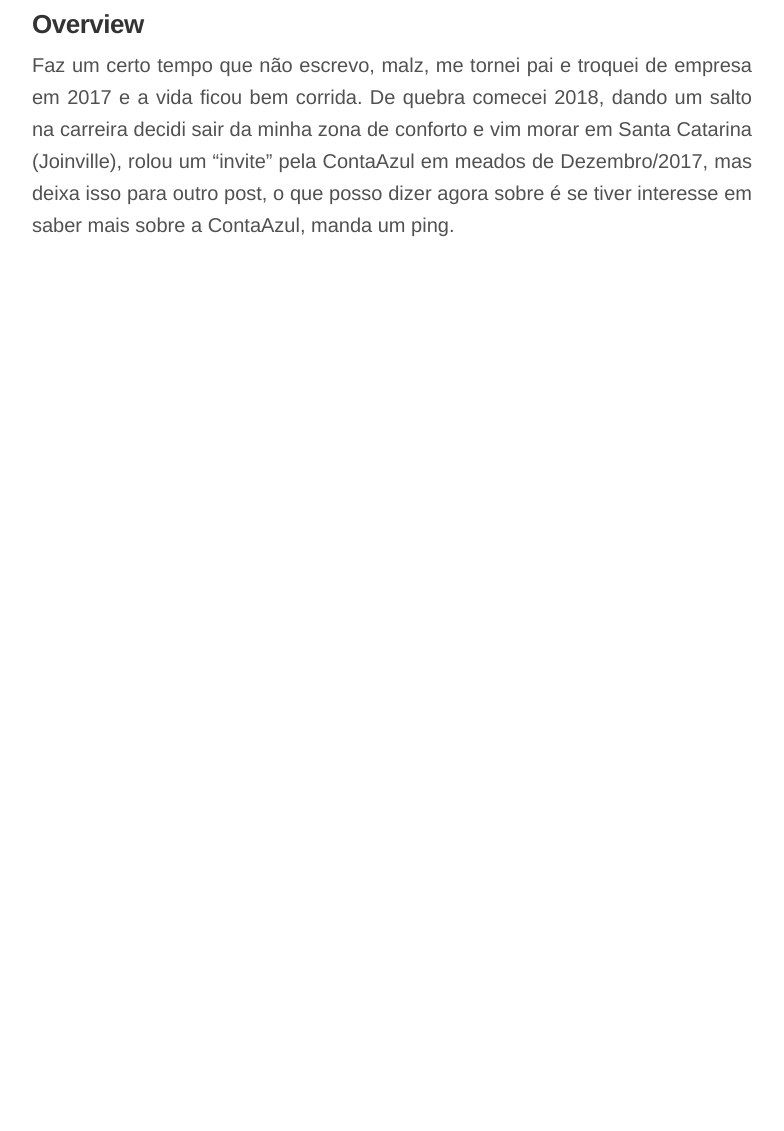
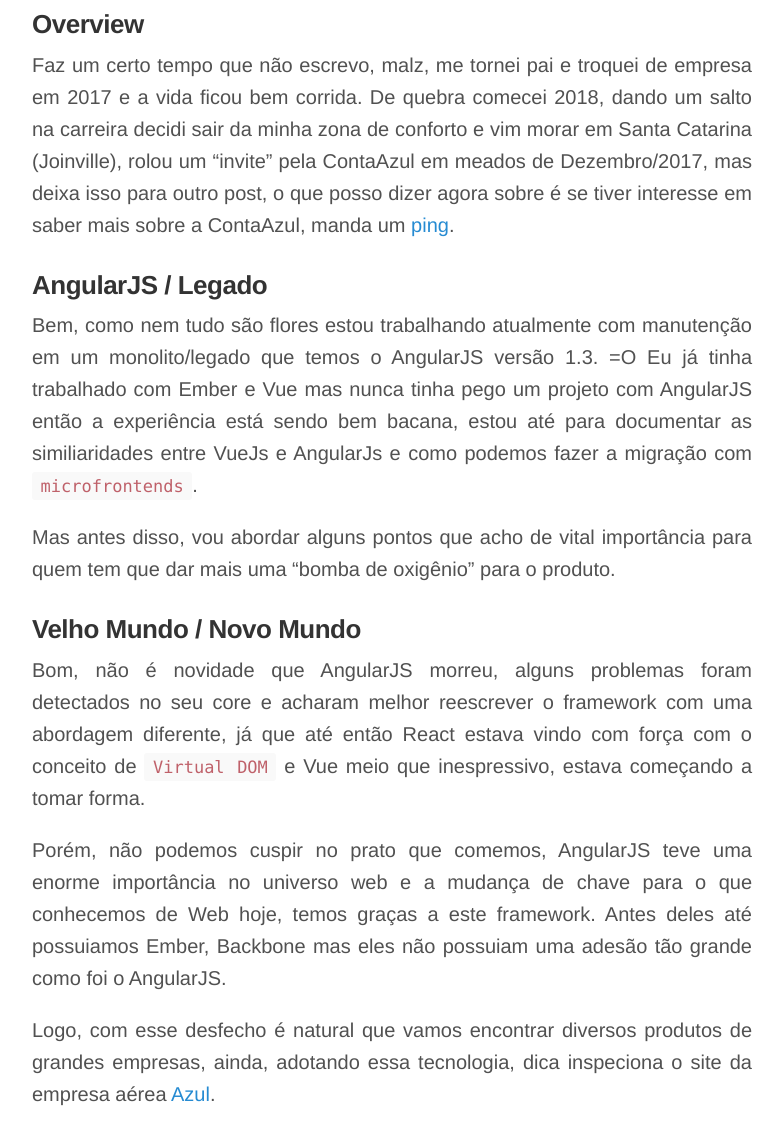
Before and after one commit to cristofersousa/cristofersousa.github.io, a Jekyll site: the page built from _posts/2018-08-23-olar-angularjs.md, in a window 1280 px wide and 1400 px high, scrolled down 444 px. Shown: the part 269-1400 px from the top of the window, without its empty margins (248-1032 px from the left). Built offline with Jekyll 4.4.1, drawn with Linux system fonts in a browser that asks for light colours; comment, search, counter and statistics services are not loaded; before the commit the page ends 1074 px from its top, so only the background shows below that; some of the changed text lies outside the part shown.

Commit message:
Update 2018-08-23-olar-angularjs.md

```diff
--- a/_posts/2018-08-23-olar-angularjs.md
+++ b/_posts/2018-08-23-olar-angularjs.md
@@ -14,4 +14,44 @@
 Faz um certo tempo que não escrevo, malz, me tornei pai e troquei de empresa em 2017 e a vida ficou bem corrida.
 De quebra comecei 2018, dando um salto na carreira decidi sair da minha zona de conforto e vim morar em Santa Catarina (Joinville),
 rolou um "invite" pela ContaAzul em meados de Dezembro/2017, mas deixa isso para outro post, o que posso dizer agora sobre é se tiver
-interesse em saber mais sobre a ContaAzul, manda um ping.
+interesse em saber mais sobre a ContaAzul, manda um [ping](cristofer.sousa@gmail.com).
+
+
+### AngularJS / Legado
+
+Bem, como nem tudo são flores estou trabalhando atualmente com manutenção em um monolito/legado que temos o AngularJS versão 1.3. =O
+Eu já tinha trabalhado com Ember e Vue mas nunca tinha pego um projeto com AngularJS então a experiência está sendo bem bacana, estou até para documentar as similiaridades entre VueJs e AngularJs e como podemos fazer a migração com `microfrontends`.
+
+Mas antes disso, vou abordar alguns pontos que acho de vital importância para quem tem que dar mais uma "bomba de oxigênio" para o produto.
+
+### Velho Mundo / Novo Mundo
+
+Bom, não é novidade que AngularJS morreu, alguns problemas foram detectados no seu core e acharam melhor reescrever o framework com uma abordagem diferente, já que até então React estava vindo com força com o conceito de `Virtual DOM` e Vue meio que inespressivo, estava começando a tomar forma.
+
+Porém, não podemos cuspir no prato que comemos, AngularJS teve uma enorme importância no universo web e a mudança de chave para o que conhecemos de Web hoje, temos graças a este framework. Antes deles até possuiamos Ember, Backbone mas eles não possuiam uma adesão tão grande como foi o AngularJS.
+
+Logo, com esse desfecho é natural que vamos encontrar diversos produtos de grandes empresas, ainda, adotando essa tecnologia, dica inspeciona o site da empresa aérea [Azul](https://www.voeazul.com.br/).
+
+Sabendo disso precisamos dar um "refresco" na memória de quem está chegando agora e de quem já passou pelo AngularJS, porque ele foi importante? O que ele fez de tão "tchan" para engenharia web, antes denominada de "velho mundo" e depois como "novo mundo", disso vamos entender o por que dos frameworks mais atuais serem similares e quais dores eles tentam cobrir e evitar com o histórico do AngularJs.
+
+### Arquitetura
+
+AngularJS tem uma arquiteura MVC (Model View Controller) ou MVVM (Model-View-ViewModel), a sua principal filosofia nesse contexto
+é separar as unidades lógicas e responsabildiades no desenvolvimento de aplicações. Hoje quando ouvimos isso, pensamos logo em `webcomponent`, mas para época ainda não poderia ser dito isso, então em míudos seria:
+
+ - Model: Modelo, corresponde aos dados por trás da aplicação, geralmente acessados pelo servidor.
+ - Controller: Controlador, corresponde a lógica/regra de negócios.
+ - View: Visão, corresponde à nossa  UI (user interface), a parte que nosso usuário interage.
+
+`MVVM`: Como o controlador é responsável por decidir, basicamente, que partes do modelo devem ser exibidas na visão,
+de acordo com a implementação, ele também poderá ser considerado como uma `viewmodel` daí o modelo MVVM, por isso o
+two way data binding.
+
+
+
+
+- Controladores
+- Services
+- Directives
+- Templates
+- Filters
```
